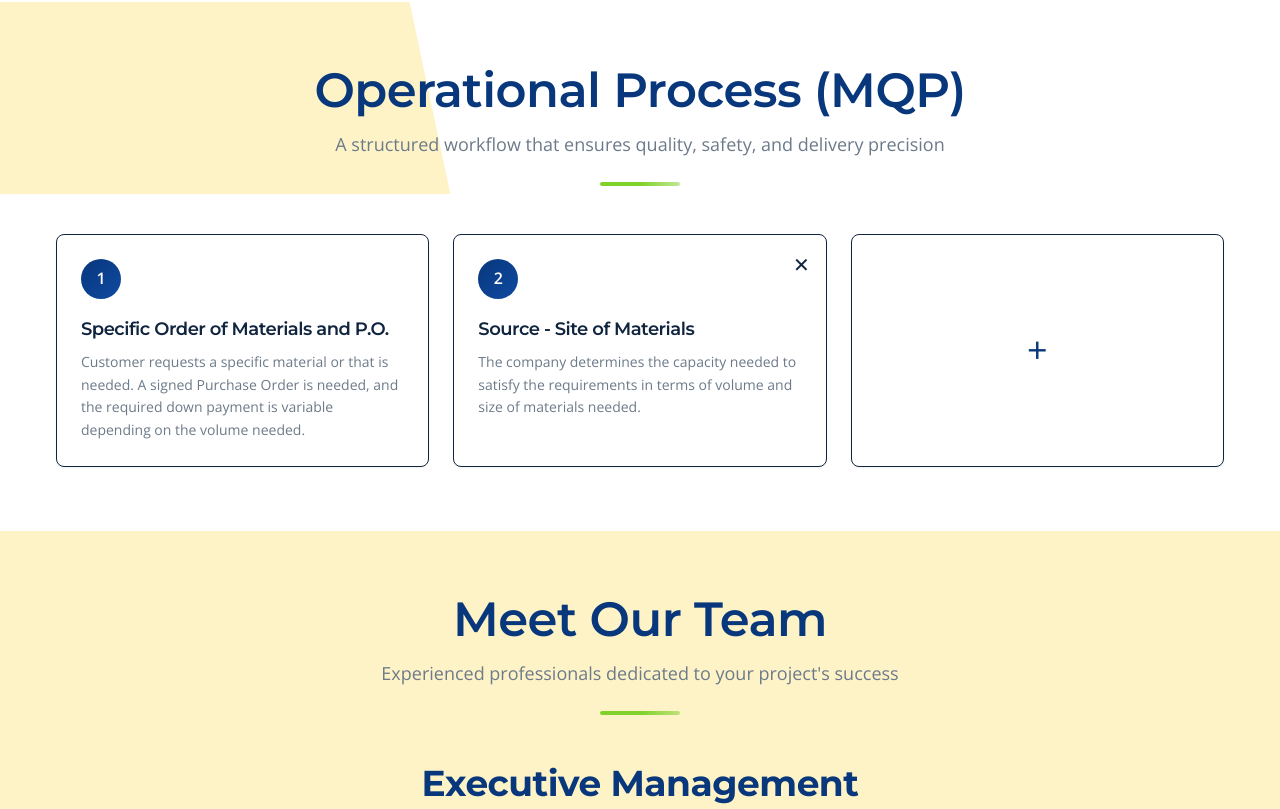
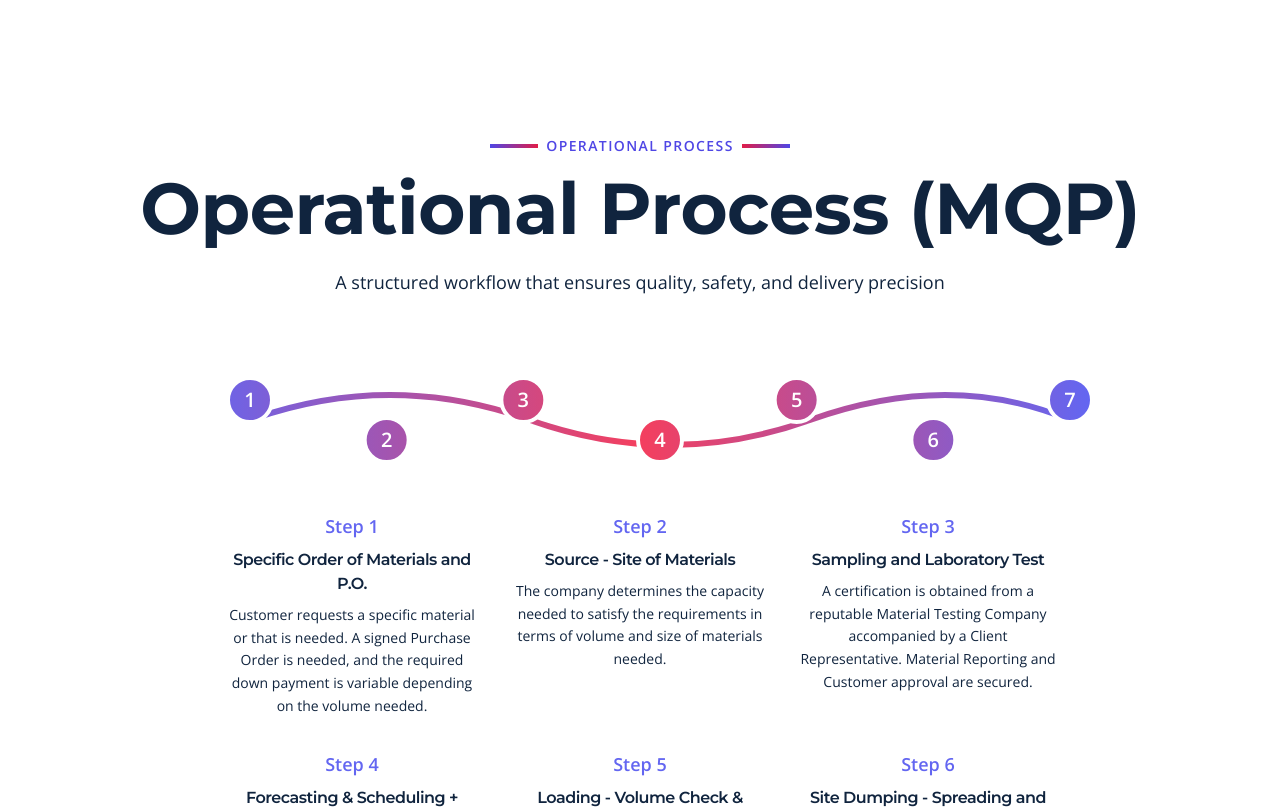
Before and after one commit to CarlAbigania/Cliberduche-Portfolio, a React (Vite) app: page / in a window 1280 px wide. Shown: the part 7197-8006 px from the top of the page. Built offline with nearby package versions, Linux system fonts and the light colour scheme.

Commit message:
Enhance process overview section

```diff
--- a/src/components/ProcessOverview.jsx
+++ b/src/components/ProcessOverview.jsx
@@ -1,19 +1,10 @@
 import React, { useState } from 'react';
-import { useScrollAnimation } from '../hooks/useScrollAnimation';
+import { motion } from 'framer-motion';
+import { useTheme } from '../hooks/useTheme';
 
 const ProcessOverview = () => {
+  const { isDarkMode } = useTheme();
   const [maxExpandedStep, setMaxExpandedStep] = useState(1);
-
-  // Refs for animations
-  const titleRef = useScrollAnimation({ threshold: 0.2 });
-  const descRef = useScrollAnimation({ threshold: 0.2 });
-  const step1Ref = useScrollAnimation({ threshold: 0.2 });
-  const step2Ref = useScrollAnimation({ threshold: 0.2 });
-  const step3Ref = useScrollAnimation({ threshold: 0.2 });
-  const step4Ref = useScrollAnimation({ threshold: 0.2 });
-  const step5Ref = useScrollAnimation({ threshold: 0.2 });
-  const step6Ref = useScrollAnimation({ threshold: 0.2 });
-  const step7Ref = useScrollAnimation({ threshold: 0.2 });
 
   const steps = [
     {
@@ -51,60 +42,79 @@ const ProcessOverview = () => {
   };
 
   return (
-    <section id="process" className="py-12 md:py-16 bg-white dark:bg-slate-900 relative overflow-hidden">
-      {/* Decorative background element - top-left */}
-      <div className="hidden lg:block absolute top-0 -left-5 w-[450px] h-48 bg-amber-100 dark:bg-amber-950 skew-x-12 pointer-events-none" />
-      <div className="max-w-container mx-auto px-4 relative z-10">
-        <div className="section-title text-center mb-12">
-          <h2 className="text-primary dark:text-blue-400 mb-4 scroll-fade-up" ref={titleRef}>
-            Operational Process (MQP)
-          </h2>
-          <p className="text-gray dark:text-gray-400 text-base md:text-lg scroll-fade-up" ref={descRef}>
+    <section
+      id="process"
+      className={
+        `py-24 md:py-32 relative overflow-hidden transition-colors duration-500 ` +
+        (isDarkMode
+          ? 'bg-gradient-to-br from-slate-900 via-slate-950 to-black'
+          : 'bg-gradient-to-br from-gray-50 via-white to-gray-100')
+      }
+    >
+      <div className="max-w-7xl mx-auto px-4 md:px-6 relative z-10">
+        {/* Section Header */}
+        <motion.div
+          initial={{ opacity: 0, y: 40 }}
+          whileInView={{ opacity: 1, y: 0 }}
+          transition={{ duration: 0.9 }}
+          className="text-center mb-12 md:mb-16"
+        >
+          <div className="inline-flex items-center gap-2 mb-4">
+            <div className={`w-12 h-1 bg-gradient-to-r ${isDarkMode ? 'from-indigo-500 to-rose-500' : 'from-indigo-600 to-rose-600'}`}></div>
+            <span className={`text-sm font-bold tracking-widest ${isDarkMode ? 'text-indigo-400' : 'text-indigo-600'}`}>OPERATIONAL PROCESS</span>
+            <div className={`w-12 h-1 bg-gradient-to-l ${isDarkMode ? 'from-indigo-500 to-rose-500' : 'from-indigo-600 to-rose-600'}`}></div>
+          </div>
+          <h2 className={
+            `text-5xl md:text-6xl lg:text-7xl font-black mb-6 ` +
+            (isDarkMode ? 'text-white' : 'text-gray-900')
+          }>Operational Process (MQP)</h2>
+          <p className={
+            `text-lg max-w-2xl mx-auto ` +
+            (isDarkMode ? 'text-white/70' : 'text-gray-700')
+          }>
             A structured workflow that ensures quality, safety, and delivery precision
           </p>
-          <div className="section-title-underline"></div>
-        </div>
+        </motion.div>
 
-        <div className="grid grid-cols-1 md:grid-cols-2 lg:grid-cols-3 gap-6">
-          {steps.map((step, index) => {
-            const stepRefs = [step1Ref, step2Ref, step3Ref, step4Ref, step5Ref, step6Ref, step7Ref];
-            return (
-              index <= maxExpandedStep + 1 && (
-                <div
+        {/* Infographic Style - SVG Path with Step Markers */}
+        <div className="max-w-5xl mx-auto">
+          <div className="relative flex flex-col items-center">
+            <svg width="100%" height="120" viewBox="0 0 900 120" fill="none" xmlns="http://www.w3.org/2000/svg" className="w-full mb-8">
+              <path d="M60 60 Q 200 10, 340 60 T 620 60 T 880 60" stroke="url(#grad)" strokeWidth="6" fill="none" />
+              <defs>
+                <linearGradient id="grad" x1="0" y1="0" x2="900" y2="0" gradientUnits="userSpaceOnUse">
+                  <stop stopColor="#6366f1" />
+                  <stop offset="0.5" stopColor="#f43f5e" />
+                  <stop offset="1" stopColor="#6366f1" />
+                </linearGradient>
+              </defs>
+              {steps.map((step, index) => {
+                const x = 60 + (index * ((820) / (steps.length - 1)));
+                const y = 60 + (index % 2 === 0 ? -20 : 20);
+                return (
+                  <g key={index}>
+                    <circle cx={x} cy={y} r="22" fill="url(#grad)" stroke="#fff" strokeWidth="4" />
+                    <text x={x} y={y + 7} textAnchor="middle" fontSize="20" fontWeight="bold" fill="#fff">{index + 1}</text>
+                  </g>
+                );
+              })}
+            </svg>
+            <div className="flex flex-wrap justify-center gap-8 w-full">
+              {steps.map((step, index) => (
+                <motion.div
                   key={index}
-                  ref={stepRefs[index]}
-                  className="bg-white dark:bg-slate-800/80 rounded-lg p-6 shadow-sm border border-gray-100 dark:border-slate-700/60 cursor-pointer hover:shadow-xl hover:-translate-y-1 hover:border-primary/50 dark:hover:border-primary/50 transition-all duration-300 min-h-40 relative group"
-                  onClick={() => handleToggle(index)}
-                  style={{ animationDelay: `${index * 0.1}s` }}
+                  initial={{ opacity: 0, y: 30 }}
+                  whileInView={{ opacity: 1, y: 0 }}
+                  transition={{ duration: 0.7, delay: index * 0.1 }}
+                  className="flex flex-col items-center w-64"
                 >
-                {index <= maxExpandedStep ? (
-                  <>
-                    <div className="w-10 h-10 rounded-full bg-gradient-to-br from-primary to-accent text-white flex items-center justify-center font-semibold mb-4 group-hover:scale-110 transition-transform duration-300">
-                      {index + 1}
-                    </div>
-                    {index === maxExpandedStep && maxExpandedStep > 0 && (
-                      <button
-                        onClick={(e) => {
-                          e.stopPropagation();
-                          setMaxExpandedStep(Math.max(0, maxExpandedStep - 1));
-                        }}
-                        className="absolute top-4 right-4 text-xl text-gray-400 dark:text-white hover:text-primary dark:hover:text-primary transition-colors"
-                      >
-                        ✕
-                      </button>
-                    )}
-                    <h3 className="text-lg font-semibold text-dark dark:text-white mb-2 group-hover:text-secondary transition-colors">{step.title}</h3>
-                    <p className="text-gray dark:text-gray-400 text-sm leading-relaxed">{step.desc}</p>
-                  </>
-                ) : (
-                  <div className="flex items-center justify-center h-full">
-                    <span className="text-4xl font-light text-primary dark:text-blue-400 group-hover:scale-125 transition-transform duration-300">+</span>
-                  </div>
-                )}
-              </div>
-              )
-            );
-          })}
+                  <span className="text-lg font-bold text-indigo-500 dark:text-rose-300 mb-2">Step {index + 1}</span>
+                  <h3 className="text-base font-semibold text-dark dark:text-white/90 mb-2 text-center">{step.title}</h3>
+                  <p className="text-gray-700 dark:text-white/80 text-sm leading-relaxed text-center">{step.desc}</p>
+                </motion.div>
+              ))}
+            </div>
+          </div>
         </div>
       </div>
     </section>
```
